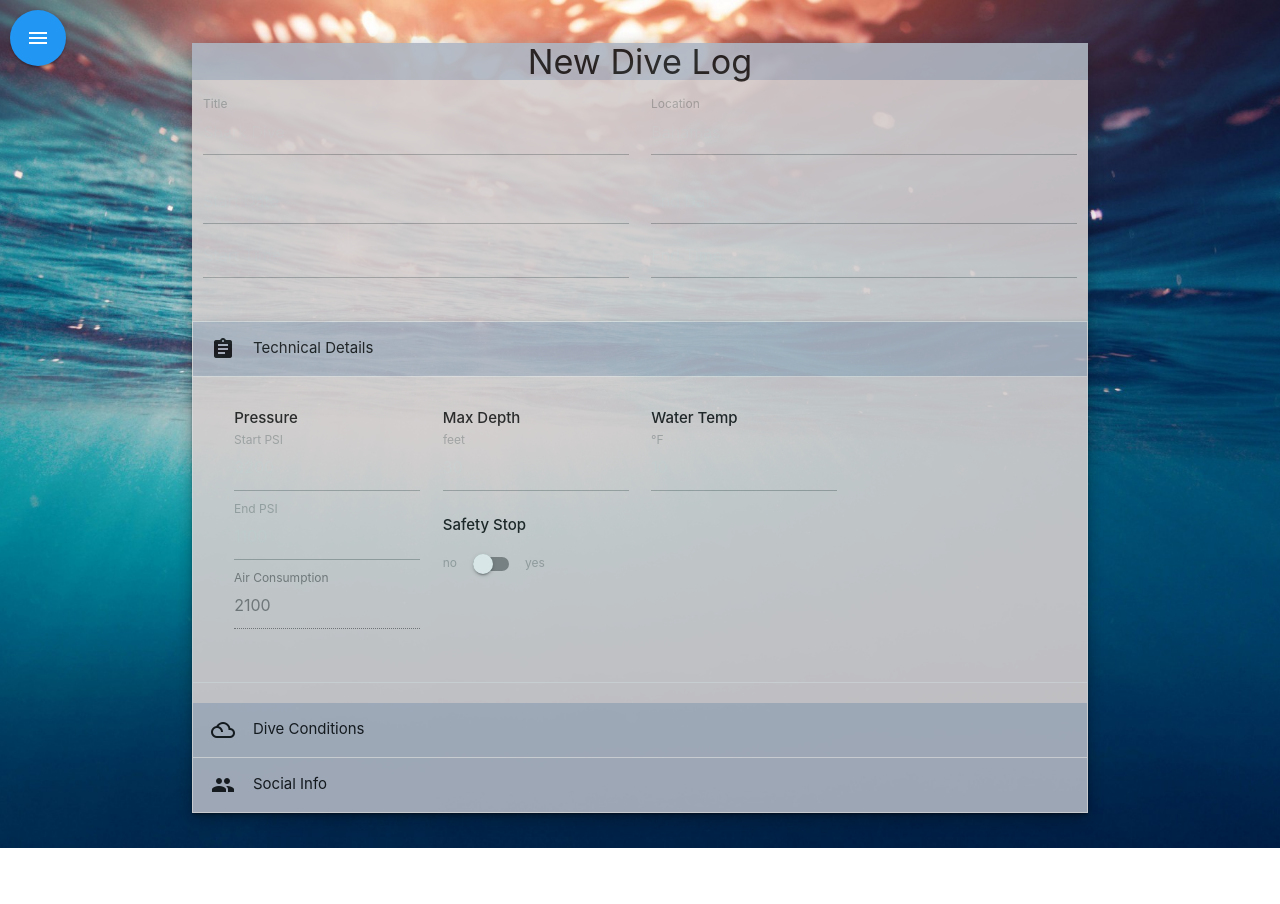
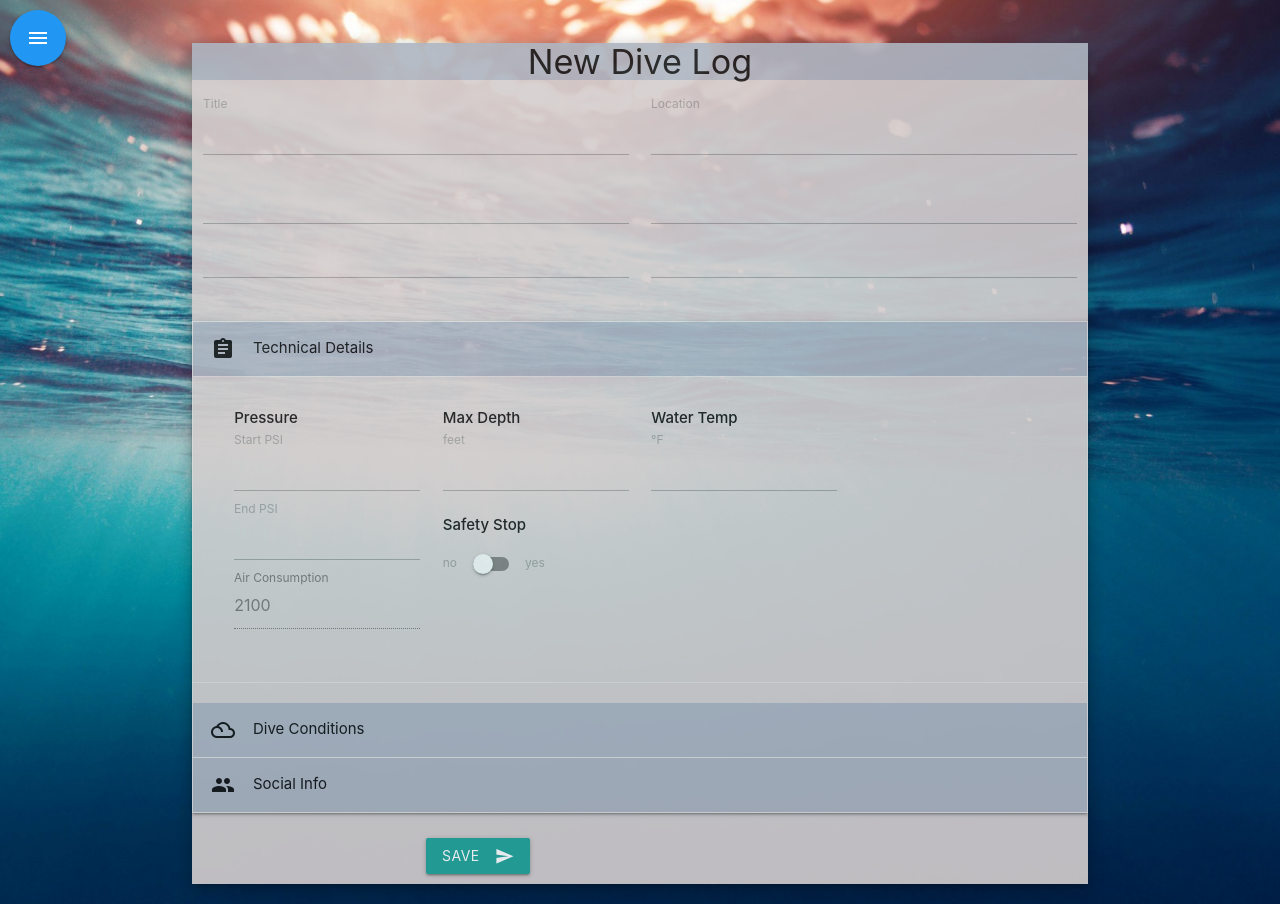
Before and after one commit to B-Helgeson/Diver_Down, a React (Create React App) app in the folder client/: page / in a window 1280 px wide. Before the commit the page ends 848 px from the top, so only its background shows below. Built offline with nearby package versions, Linux system fonts and the light colour scheme.

Commit message:
Production heroku deployment and updated readme

```diff
--- a/client/public/assets/css/style.css
+++ b/client/public/assets/css/style.css
@@ -55,6 +55,12 @@
     opacity: 0.9;
   }
 
+  .logInputBtn {
+    margin: auto;
+    width: 50%;
+    padding: 10px;
+  }
+
   h4 {
     text-align:center;
   }
--- a/client/src/components/Nav/Nav.js
+++ b/client/src/components/Nav/Nav.js
@@ -15,7 +15,8 @@ const Nav = () => (
           <li><a href="#!">View Log Book</a></li>
           <li><div className="divider" /></li>
           <li><a className="subheader">Menu</a></li>
-          <li><a className="waves-effect" href="#!">Add a Dive Log</a></li>
+          <li>
+            <a className="waves-effect" href="#!">Add a Dive Log</a></li>
           <li><a href="#!"><i className="material-icons">person</i>Edit Profile</a></li>
         </ul>
         <a href="111" data-target="slide-out" className="sidenav-trigger btn-floating btn-large waves-effect waves-light blue"><i className="material-icons">menu</i></a>
--- a/client/src/pages/NewEditLog/newLog.js
+++ b/client/src/pages/NewEditLog/newLog.js
@@ -190,6 +190,11 @@ render() {
               </div>
             </li>
           </ul>
+            <div className="logInputBtn">
+              <button className="btn waves-effect waves-light" type="submit" name="action">Save
+                <i className="material-icons right">send</i>
+              </button>
+            </div>
         </div>
       </div>
     );
```
Also changed, not shown: 1 other file (tests, documents, lock files or other folders).
